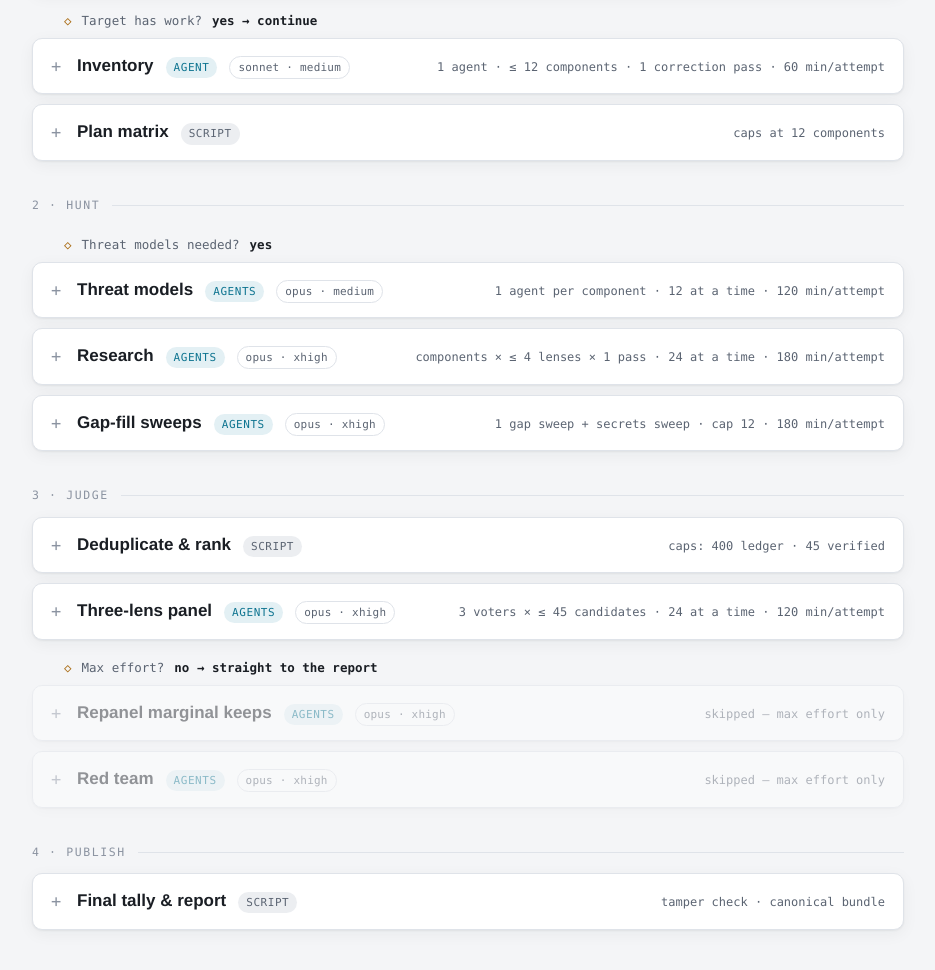
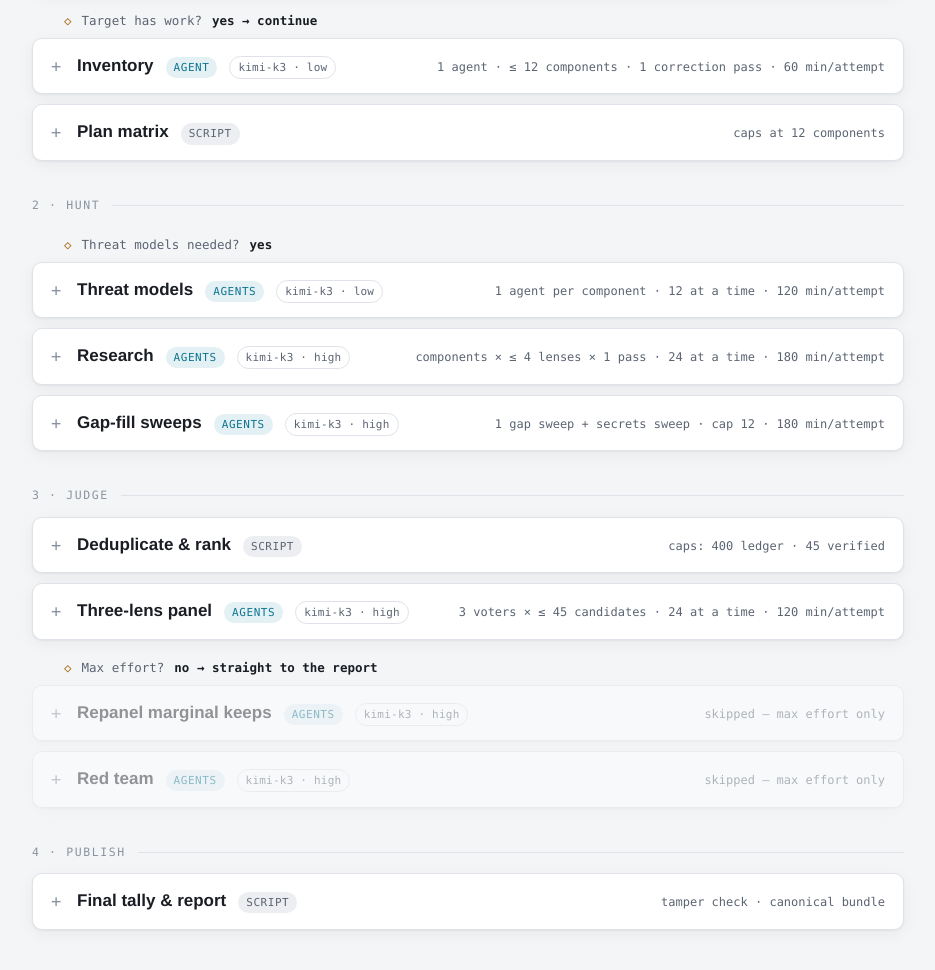
Before and after one commit to lithoscomputer/security-review, a plain HTML site: page index.html in a window 1280 px wide. Shown: the part 1856-2826 px from the top of the page, without its empty margins (172-1107 px from the left). Drawn offline with Linux system fonts and the light colour scheme.

Commit message:
Use Kimi K3 for security reviews

```diff
--- a/index.html
+++ b/index.html
@@ -552,7 +552,7 @@
           <summary>
             <h3>Inventory</h3>
             <span class="chip agent">agent</span>
-            <span class="chip model">sonnet · medium</span>
+            <span class="chip model">kimi-k3 · low</span>
             <span class="ph-note" id="note-inventory"></span>
           </summary>
           <div class="ph-body">
@@ -657,7 +657,7 @@ valid when there is genuinely nothing to partition.</pre>
           <summary>
             <h3>Threat models</h3>
             <span class="chip agent">agents</span>
-            <span class="chip model">opus · medium</span>
+            <span class="chip model">kimi-k3 · low</span>
             <span class="ph-note" id="note-threat"></span>
           </summary>
           <div class="ph-body">
@@ -734,7 +734,7 @@ result file and do not add narration.</pre>
           <summary>
             <h3>Research</h3>
             <span class="chip agent">agents</span>
-            <span class="chip model">opus · xhigh</span>
+            <span class="chip model">kimi-k3 · high</span>
             <span class="ph-note" id="note-research"></span>
           </summary>
           <div class="ph-body">
@@ -868,7 +868,7 @@ speculative finding.</pre>
           <summary>
             <h3>Gap-fill sweeps</h3>
             <span class="chip agent">agents</span>
-            <span class="chip model">opus · xhigh</span>
+            <span class="chip model">kimi-k3 · high</span>
             <span class="ph-note" id="note-sweep"></span>
           </summary>
           <div class="ph-body">
@@ -983,7 +983,7 @@ result file. An empty `findings` array is a complete answer.</pre>
           <summary>
             <h3>Three-lens panel</h3>
             <span class="chip agent">agents</span>
-            <span class="chip model">opus · xhigh</span>
+            <span class="chip model">kimi-k3 · high</span>
             <span class="ph-note" id="note-panel"></span>
           </summary>
           <div class="ph-body">
@@ -1071,7 +1071,7 @@ result file and do not add narration.</pre>
           <summary>
             <h3>Repanel marginal keeps</h3>
             <span class="chip agent">agents</span>
-            <span class="chip model">opus · xhigh</span>
+            <span class="chip model">kimi-k3 · high</span>
             <span class="ph-note" id="note-repanel"></span>
           </summary>
           <div class="ph-body">
@@ -1092,7 +1092,7 @@ result file and do not add narration.</pre>
           <summary>
             <h3>Red team</h3>
             <span class="chip agent">agents</span>
-            <span class="chip model">opus · xhigh</span>
+            <span class="chip model">kimi-k3 · high</span>
             <span class="ph-note" id="note-redteam"></span>
           </summary>
           <div class="ph-body">
```
Also changed, not shown: .fabro/workflows/security-review/verify.toml, .fabro/workflows/security-review/workflow.toml, README.md, 2 other files.
